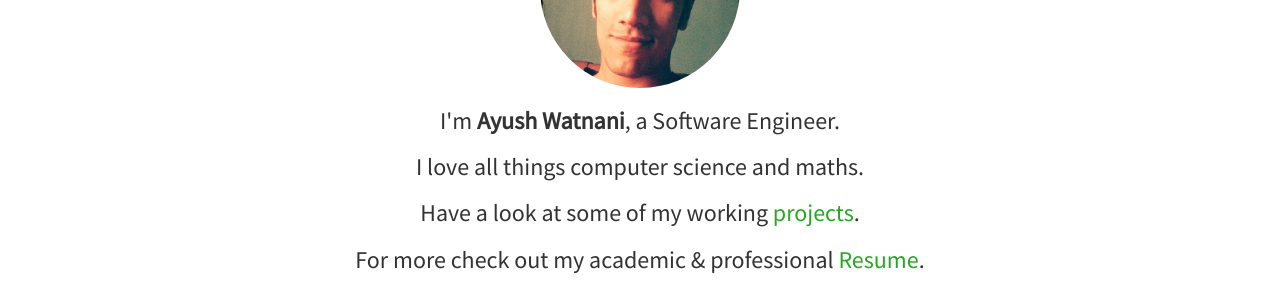
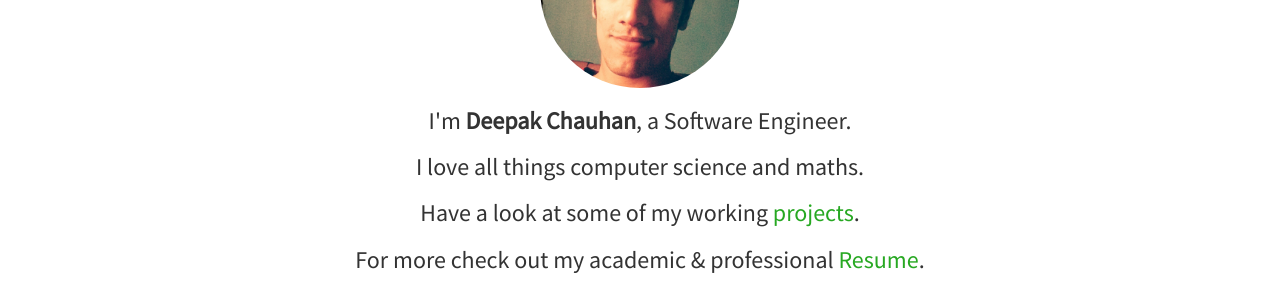
Before and after one commit to mrdeepakchauhan/mrdeepakchauhan.github.io, a Jekyll site: the page built from index.html, in a window 1280 px wide. Shown: the part 229-524 px from the top of the page. Built offline with Jekyll 4.4.1, drawn with Linux system fonts in a browser that asks for light colours; nearby versions of some CDN libraries; the list of posts is cut into pages by our own code.

Commit message:
Update _config.yml

```diff
--- a/_config.yml
+++ b/_config.yml
@@ -11,16 +11,16 @@
 
 
 # edit here to achieve your personal greatness
-url: http://ayushwatnani.github.io/
+url: http://deepakchauhan.github.io/
 baseurl: "/"
-title: Ayush Watnani
-author: Ayush Watnani
+title: Deepak Chauhan
+author: Deepak Chauhan
 description: Personal blog and resume
 avatar: profile.jpg
-email: ayushwatnani@email.com
-github: ayushwatnani # username
+email: dc84477@gmail.com
+github: mrdeepakchauhan # username
 #twitter: username
-linkedin: ayushwatnani
+linkedin: deepakchauhan
 #stackoverflow: username   #e.g: users/2735833/proton1h1
 #Comment out if you don't want disqus
 #disqus: username
```
